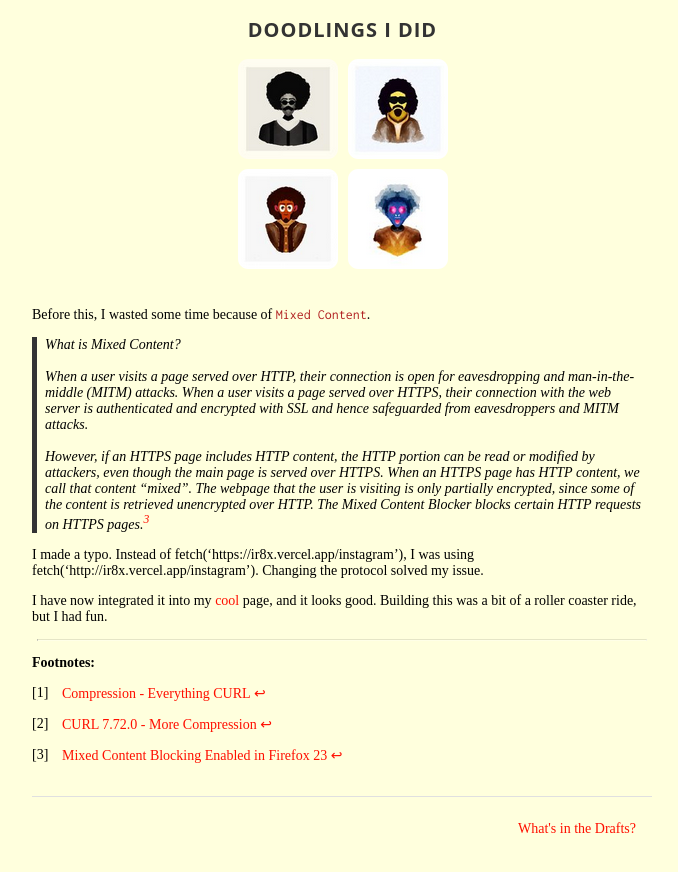
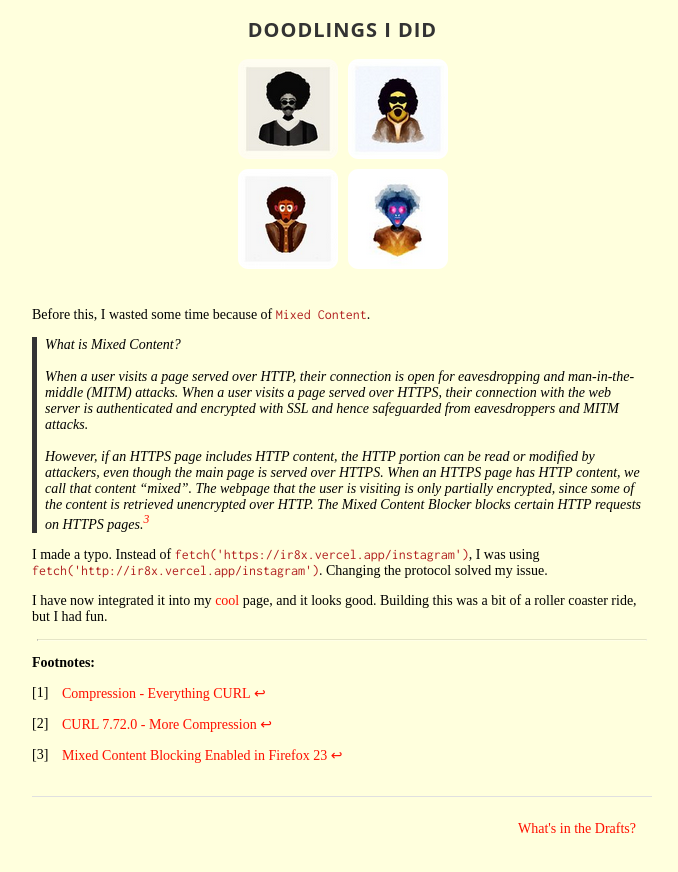
Before and after one commit to CodeDotJS/space, a Jekyll site: the page built from _posts/2024-06-04-unzipping-instagram.md, in a window 1280 px wide and 900 px high, scrolled down 5761 px. Shown: the top 872 px of the window, without its empty margins (298-976 px from the left). Built offline with Jekyll 4.4.1, drawn with Linux system fonts in a browser that asks for light colours; nearby versions of some CDN libraries; emoji names are drawn with the system emoji font; some web fonts are replaced.

Commit message:
update formatting

```diff
--- a/_posts/2024-06-04-unzipping-instagram.md
+++ b/_posts/2024-06-04-unzipping-instagram.md
@@ -319,7 +319,7 @@ Before this, I wasted some time because of `Mixed Content`.
 > What is Mixed Content? <br><br>
 When a user visits a page served over HTTP, their connection is open for eavesdropping and man-in-the-middle (MITM) attacks. When a user visits a page served over HTTPS, their connection with the web server is authenticated and encrypted with SSL and hence safeguarded from eavesdroppers and MITM attacks. <br><br> However, if an HTTPS page includes HTTP content, the HTTP portion can be read or modified by attackers, even though the main page is served over HTTPS. When an HTTPS page has HTTP content, we call that content “mixed”. The webpage that the user is visiting is only partially encrypted, since some of the content is retrieved unencrypted over HTTP. The Mixed Content Blocker blocks certain HTTP requests on HTTPS pages.[^3]
 
-I made a typo. Instead of fetch('https://ir8x.vercel.app/instagram'), I was using fetch('http://ir8x.vercel.app/instagram'). Changing the protocol solved my issue.
+I made a typo. Instead of `fetch('https://ir8x.vercel.app/instagram')`, I was using `fetch('http://ir8x.vercel.app/instagram')`. Changing the protocol solved my issue.
 
 I have now integrated it into my [cool](../updates) page, and it looks good. Building this was a bit of a roller coaster ride, but I had fun.
 
```
